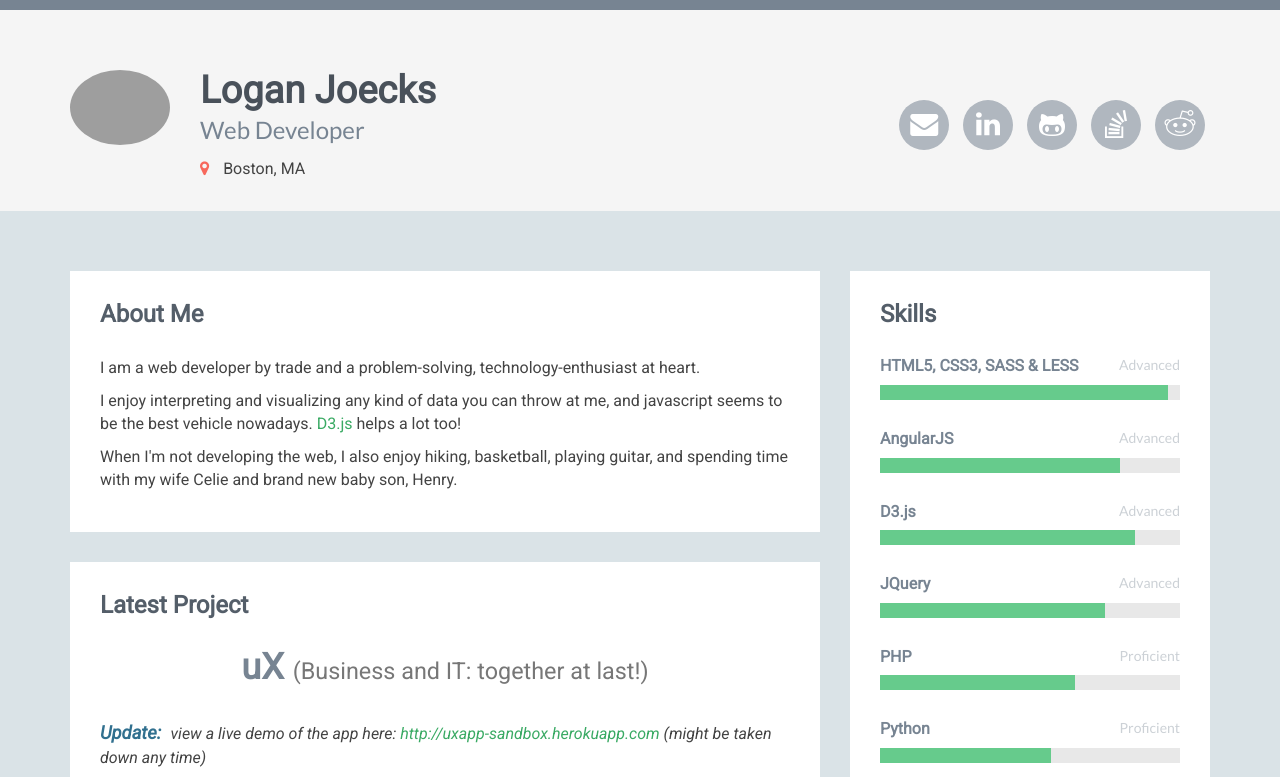
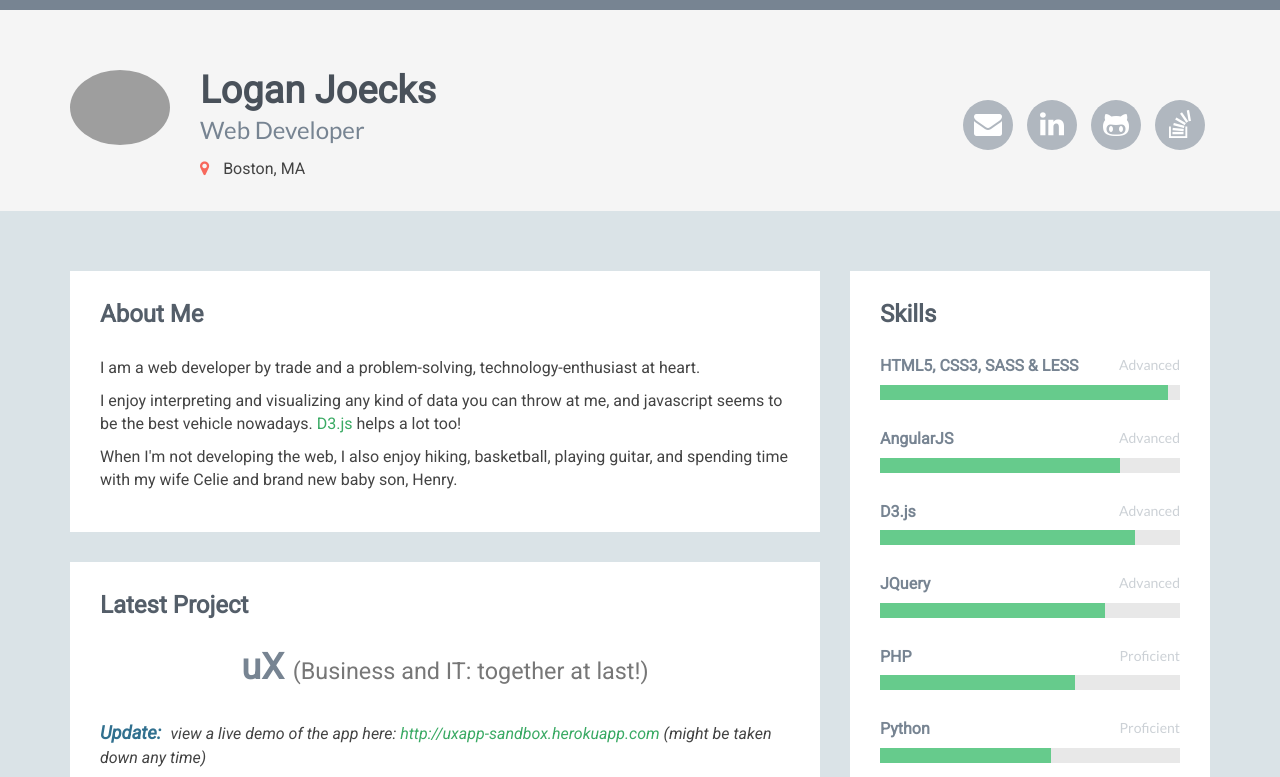
Before and after one commit to logstown/logstown.github.io, a plain HTML site: page index.html in a window 1280 px wide. Shown: the top 777 px of the page. Drawn offline with nearby package versions, Linux system fonts and the light colour scheme; grey boxes are pictures that could not be loaded.

Commit message:
remove reddit

```diff
--- a/index.html
+++ b/index.html
@@ -50,8 +50,6 @@
                 <li><a href="http://github.com/logstown" data-toggle="tooltip" data-placement="top" title="Github"><i class="fa fa-github-alt"></i></a>
                 </li>
                 <li><a href="http://stackoverflow.com/users/1815150/logan" data-toggle="tooltip" data-placement="top" title="StackOverflow"><i class="fa fa-stack-overflow"></i></a>
-                </li>
-                <li class="last-item"><a href="http://www.reddit.com/user/memestheword/" data-toggle="tooltip" data-placement="top" title="Reddit"><i class="fa fa-reddit"></i></a>
                 </li>
             </ul>
         </div>
```
